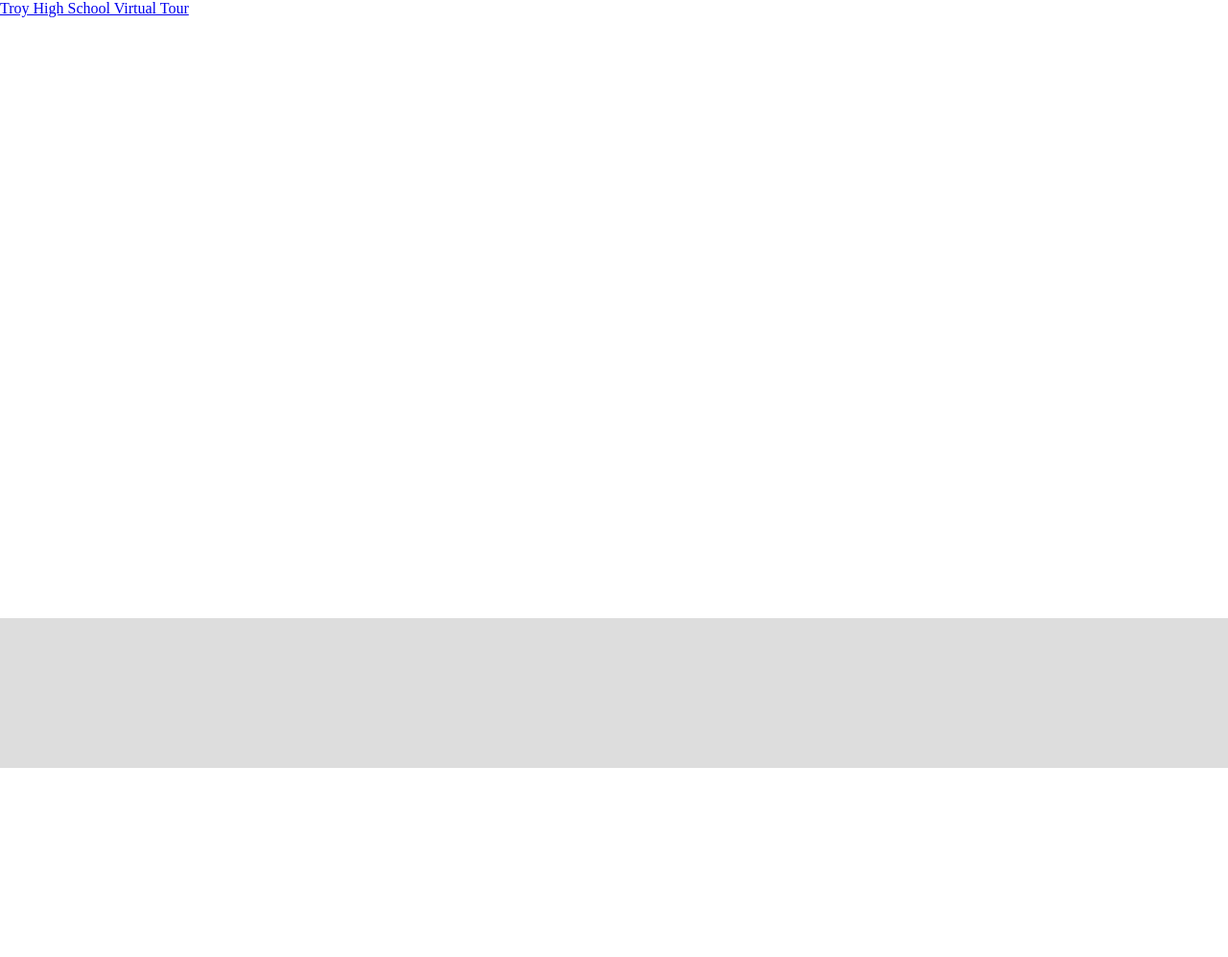
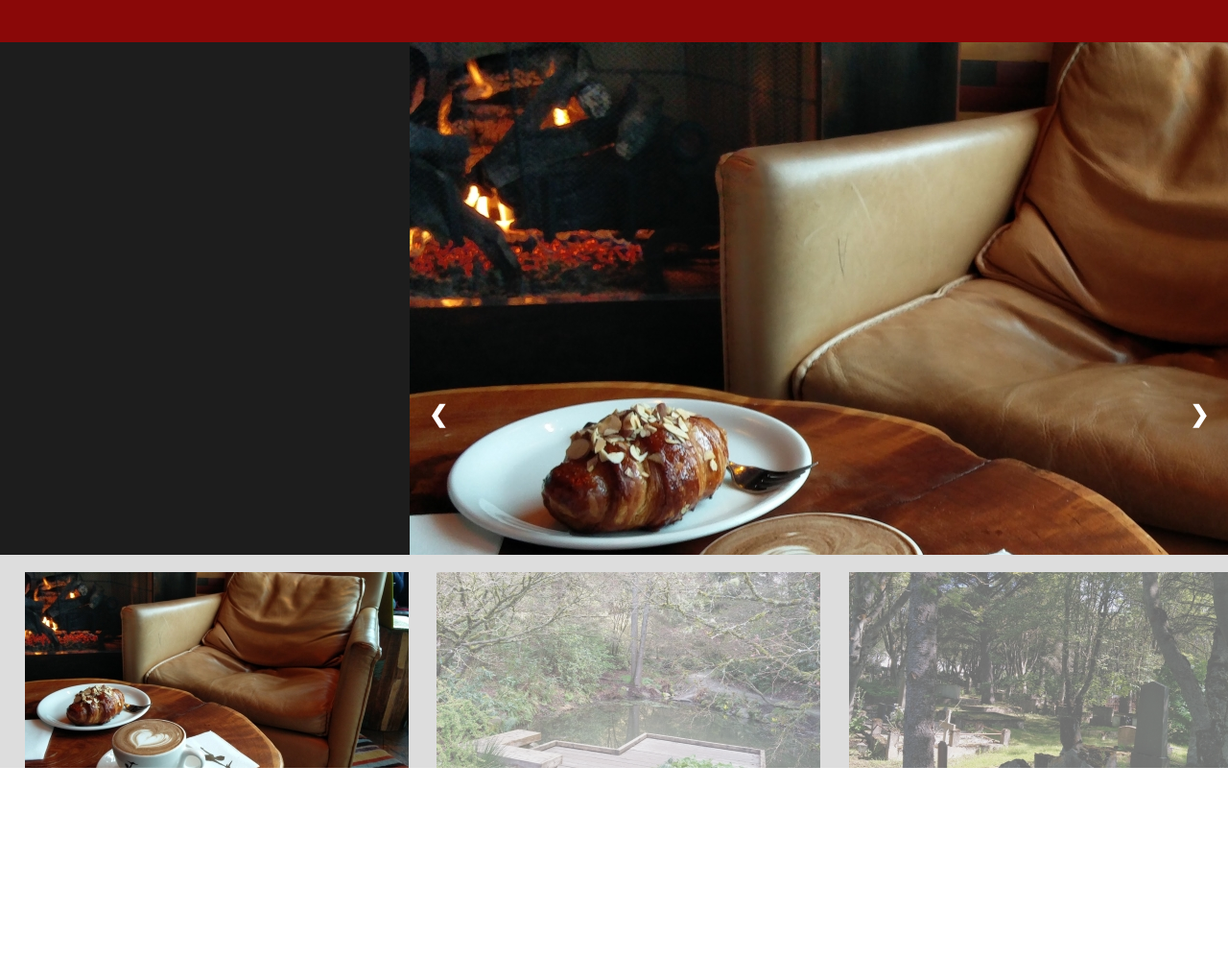
Before and after one commit to bananahbatman/tunacore.github.io, a plain HTML site: page CampusTour/website/index.html in a window 1280 px wide. Shown: the whole page at 96% size. After the commit the page ends 800 px from the top, so only its background shows below. Drawn offline with Linux system fonts and the light colour scheme.

Commit message:
Map Tour 1.0

```diff
--- a/CampusTour/website/index.html
+++ b/CampusTour/website/index.html
@@ -7,45 +7,164 @@
 			height: 100%;
 			width: 100%;
 			margin: 0;
+			overflow: hidden;
 		}
 		div {
-			height: 100%;
-			width: 100%;
+			margin: 0;
+		}
+		.showcase {
+			position: relative;
+			display: none;
+		}
+		.preview {
+			display: inline-block;
+			position: relative;
+			top: 8.41804%;
+			padding-left: 2%;
+			opacity: 0.5;
 		}
 		#header {
 			width: 100%;
-			height: 13.88889%;
-			backgroundcolor: #8A0808;
+			height: 5.55556%;
+			background-color: rgb(138, 8, 8);
+			float: left;
 		}
-		#info {
+		#map {
 			width: 33.33333%;
 			height: 66.66667%;
+			background-color: rgb(29, 29, 29);
+			float: left;
 		}
-		#site_pic {
+		#tour_container {
 			width: 66.66667%;
 			height: 66.66667%;
+			background-color: rgb(238, 202, 202);
 			float: left;
+			overflow: hidden;
+		}
+		#blurb_container {
+			width: 550px;
+			height: 230px;
+			position: relative;
+			float: right;
+			z-index: 2;
+		}
+		#bt_container {
+			width: 80px;
+			height: 30px;
+			background-color: rgb(238, 202, 202);
+		}
+		#vis_bt {
+			position: relative;
+			cursor: pointer;
+			font-weight: bold;
+			font-size: 24px;
+			color: white;
+		}
+		#prev, #next {
+			position: relative;
+			cursor: pointer;
+			font-weight: bold;
+			font-size: 24px;
+			color: white;
+			top: -65%;
+		}
+		#prev {
+			float: left;
+			left: 2.34375%;
+		}
+		#next {
+			float: right;
+			right: 2.34375%;
 		}
 		#navi {
 			width: 100%;
-			height: 19.44444%;
-			background-color: #DDDDDD;
+			height: 27.77773%;
+			background-color: rgb(221, 221, 221);
+			float: left;
+			overflow-x: auto;
+			overflow-y: hidden;
+			white-space: nowrap;
+		}
+		#last {
+			padding-right: 2%;
 		}
     </style>
   </head>
-  <body>
+  <body scroll="no">
     <!-- Header -->
     <div id="header">
-      <a href="troyhigh.com">Troy High School Virtual Tour</a>
     </div>
-    <div id="info">
+    <!-- Campus map-->
+    <div id="map">
 
     </div>
-    <div id="site_pic">
-
+    <!-- Tour and site pictures -->
+    <div id="tour_container">
+	  <img class="showcase" src="images/site_main/site_1.jpg"/>
+	  <img class="showcase" src="images/site_main/site_2.jpg"/>
+	  <img class="showcase" src="images/site_main/site_3.jpg"/>
+	  <img class="showcase" src="images/site_main/site_4.jpg"/>
+	  <img class="showcase" src="images/site_main/site_5.jpg"/>
+	  <img class="showcase" src="images/site_main/site_6.jpg"/>
+	  <img class="showcase" src="images/site_main/site_7.jpg"/>
+	  <a id="prev" onclick="plusSlides(-1)">&#10094;</a>
+	  <a id="next" onclick="plusSlides(1)">&#10095;</a>
+	  <div id="blurb_container">
+     	<div id="bt_container" style="text-align:center">
+      	  <a id="vis_bt" onclick="toggleVis()">-</a>
+		</div>
+      </div>
     </div>
+    <!-- Bottom tour navigation -->
     <div id="navi">
-
+      <div class="preview">
+        <img src="images/site_preview/site_1.jpg" onclick="currentSlide(1)"/>
+	  </div>
+      <div class="preview">
+        <img src="images/site_preview/site_2.jpg" onclick="currentSlide(2)"/>
+	  </div>
+	  <div class="preview">
+        <img src="images/site_preview/site_3.jpg" onclick="currentSlide(3)"/>
+	  </div>
+	  <div class="preview">
+        <img src="images/site_preview/site_4.jpg" onclick="currentSlide(4)"/>
+	  </div>
+	  <div class="preview">
+        <img src="images/site_preview/site_5.jpg" onclick="currentSlide(5)"/>
+	  </div>
+	  <div class="preview">
+        <img src="images/site_preview/site_6.jpg" onclick="currentSlide(6)"/>
+	  </div>
+	  <div class="preview" id="last">
+        <img src="images/site_preview/site_7.jpg" onclick="currentSlide(7)"/>
+	  </div>
     </div>
+    <!-- Tour mechanism -->
+    <script>
+		var slideIndex = 1;
+		showSlides(slideIndex);
+		function plusSlides(n) {
+			showSlides(slideIndex += n);
+		}
+		function currentSlide(n) {
+			showSlides(slideIndex = n);
+		}
+		function showSlides(n) {
+			var i;
+			var slides = document.getElementsByClassName("showcase");
+			var previews = document.getElementsByClassName("preview");
+			if (n > slides.length) {slideIndex = 1}
+			if (n < 1) {slideIndex = slides.length}
+			for(i = 0; i < slides.length; i++) {
+				slides[i].style.display = "none";
+			}
+			for(i = 0; i < previews.length; i++) {
+				previews[i].style.opacity = "0.5";
+			}
+			slides[slideIndex-1].style.display = "block";
+			previews[slideIndex-1].style.opacity = "1.0";
+		}
+	</script>
   </body>
 </html>
```
Also changed, not shown: CampusTour/website/images/site_main/site_1.jpg (added), CampusTour/website/images/site_main/site_2.jpg (added), CampusTour/website/images/site_main/site_3.jpg (added), CampusTour/website/images/site_main/site_4.jpg (added), CampusTour/website/images/site_main/site_5.jpg (added), CampusTour/website/images/site_main/site_6.jpg (added), CampusTour/website/images/site_main/site_7.jpg (added), CampusTour/website/images/site_preview/site_1.jpg (added), CampusTour/website/images/site_preview/site_2.jpg (added), CampusTour/website/images/site_preview/site_3.jpg (added), CampusTour/website/images/site_preview/site_4.jpg (added), CampusTour/website/images/site_preview/site_5.jpg (added), CampusTour/website/images/site_preview/site_6.jpg (added), CampusTour/website/images/site_preview/site_7.jpg (added), 1 other file.
